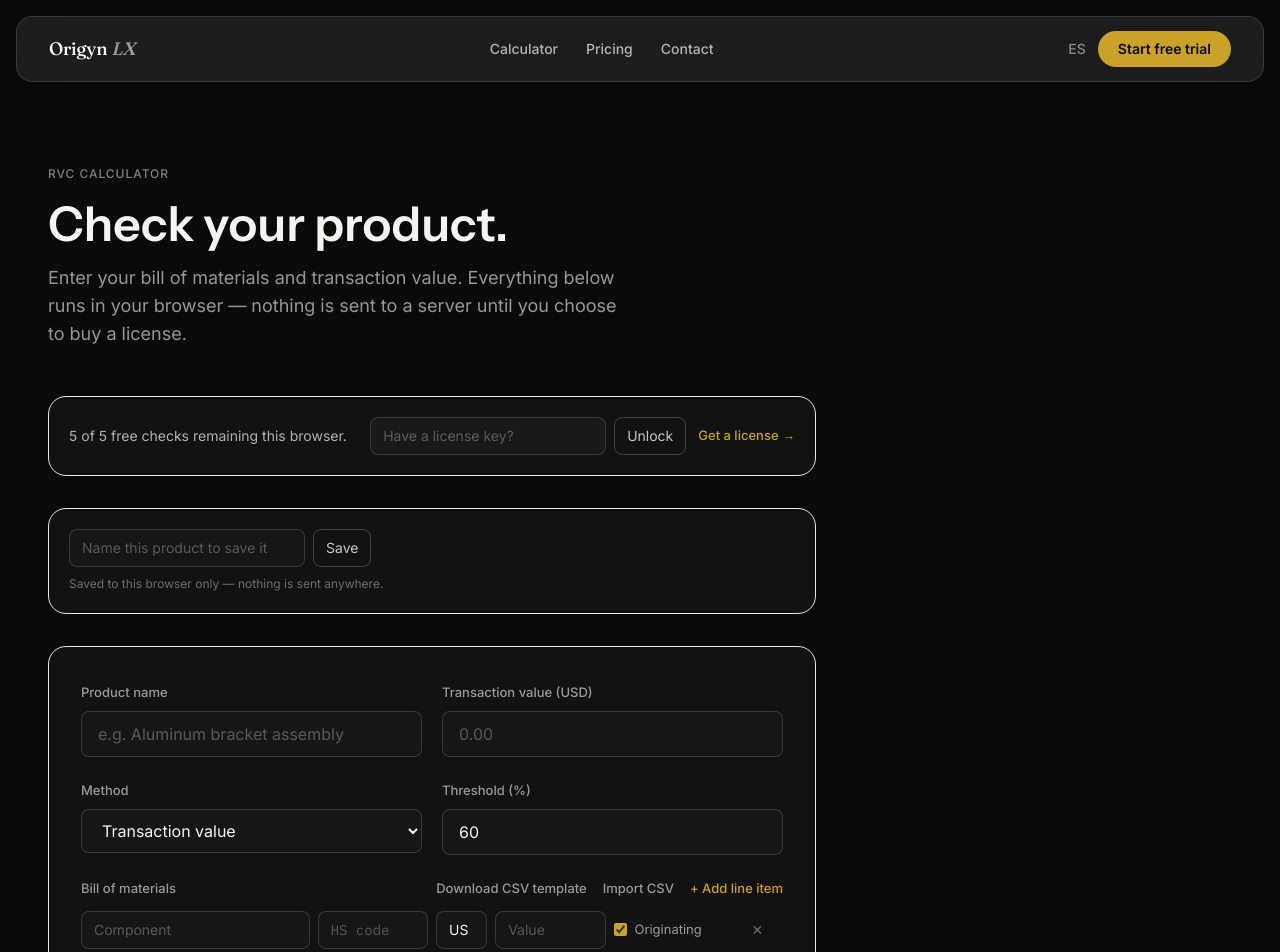
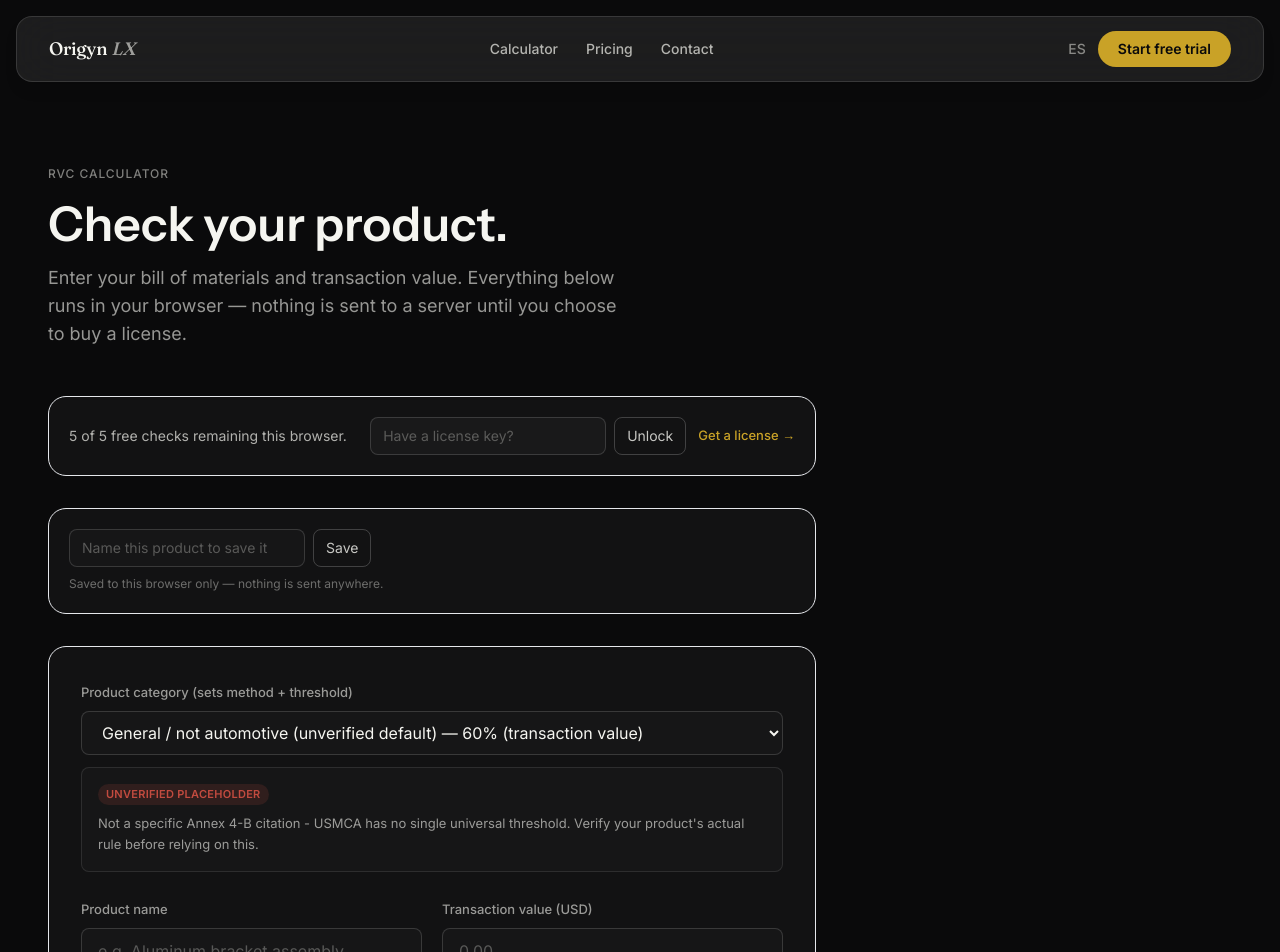
Before and after one commit to piksen-digital/origynlx, a Next.js app: page /calculator in a window 1280 px wide. Shown: the top 952 px of the page. Built offline with nearby package versions, Linux system fonts and the light colour scheme.

Commit message:
Add files via upload

```diff
--- a/components/CalculatorTool.tsx
+++ b/components/CalculatorTool.tsx
@@ -21,6 +21,7 @@
 import { generateAuditWorksheetPDF } from "@/lib/audit-worksheet-pdf";
 import { parseBOMCsv, downloadBomTemplate } from "@/lib/csv-import";
 import { listSavedBOMs, saveBOM, deleteSavedBOM, type SavedBOM } from "@/lib/saved-boms";
+import { THRESHOLD_REFERENCES } from "@/lib/usmca-thresholds";
 
 let idCounter = 0;
 const newId = () => `li_${++idCounter}_${Date.now()}`;
@@ -30,6 +31,7 @@
   const [transactionValue, setTransactionValue] = useState<number>(0);
   const [method, setMethod] = useState<"transaction-value" | "net-cost">("transaction-value");
   const [threshold, setThreshold] = useState<number>(DEFAULT_THRESHOLDS["transaction-value"]);
+  const [categoryId, setCategoryId] = useState<string>("general");
   const [lineItems, setLineItems] = useState<BOMLineItem[]>([emptyLineItem(newId()), emptyLineItem(newId())]);
   const [result, setResult] = useState<RVCResult | null>(null);
   const [deMinimis, setDeMinimis] = useState<DeMinimisResult | null>(null);
@@ -97,6 +99,16 @@
   function handleMethodChange(next: "transaction-value" | "net-cost") {
     setMethod(next);
     setThreshold(DEFAULT_THRESHOLDS[next]);
+    setCategoryId("");
+  }
+
+  function handleCategoryChange(id: string) {
+    setCategoryId(id);
+    const ref = THRESHOLD_REFERENCES.find((r) => r.id === id);
+    if (ref) {
+      setMethod(ref.method);
+      setThreshold(ref.thresholdPercent);
+    }
   }
 
   function handleCalculate() {
@@ -273,6 +285,48 @@
 
       {/* Product + transaction inputs */}
       <div className="rounded-card border border-white/12 bg-white/[0.03] p-6 sm:p-8 space-y-6">
+        <div>
+          <label className="text-[13px] font-medium text-paper/60">Product category (sets method + threshold)</label>
+          <select
+            value={categoryId}
+            onChange={(e) => handleCategoryChange(e.target.value)}
+            className="mt-2 w-full rounded-lg border border-white/15 bg-white/[0.02] px-4 py-2.5 text-paper outline-none focus:border-seal/60"
+          >
+            {categoryId === "" && <option value="">Custom (manually set)</option>}
+            {THRESHOLD_REFERENCES.map((r) => (
+              <option key={r.id} value={r.id}>
+                {r.label} — {r.thresholdPercent}% ({r.method === "net-cost" ? "net cost" : "transaction value"})
+              </option>
+            ))}
+          </select>
+
+          {(() => {
+            const ref = THRESHOLD_REFERENCES.find((r) => r.id === categoryId);
+            if (!ref) return null;
+            return (
+              <div className="mt-3 rounded-lg border border-white/10 bg-white/[0.02] p-4 space-y-2">
+                <div className="flex items-center gap-2">
+                  <span className={`text-[11px] font-semibold uppercase tracking-wide rounded-full px-2 py-0.5 ${ref.verified ? "bg-pass/15 text-pass" : "bg-fail/15 text-fail"}`}>
+                    {ref.verified ? "Sourced" : "Unverified placeholder"}
+                  </span>
+                </div>
+                {ref.notes && <p className="text-[13px] leading-relaxed text-paper/60">{ref.notes}</p>}
+                {ref.sources.length > 0 && (
+                  <ul className="space-y-1">
+                    {ref.sources.map((s) => (
+                      <li key={s.url}>
+                        <a href={s.url} target="_blank" rel="noopener noreferrer" className="text-[12px] text-seal hover:text-seal/80 underline transition-colors">
+                          {s.title}
+                        </a>
+                      </li>
+                    ))}
+                  </ul>
+                )}
+              </div>
+            );
+          })()}
+        </div>
+
         <div className="grid gap-5 sm:grid-cols-2">
           <div>
             <label className="text-[13px] font-medium text-paper/60">Product name</label>
@@ -312,7 +366,10 @@
               min={0}
               max={100}
               value={threshold}
-              onChange={(e) => setThreshold(Number(e.target.value))}
+              onChange={(e) => {
+                setThreshold(Number(e.target.value));
+                setCategoryId("");
+              }}
               className="mt-2 w-full rounded-lg border border-white/15 bg-white/[0.02] px-4 py-2.5 text-paper outline-none focus:border-seal/60"
             />
           </div>
```
